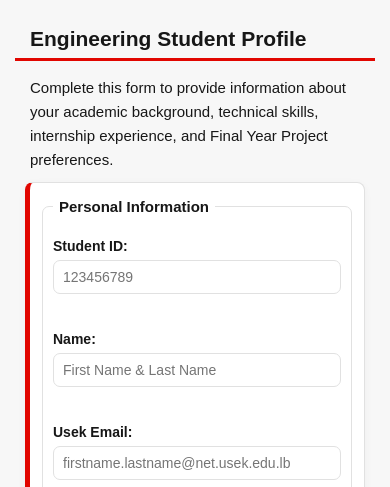
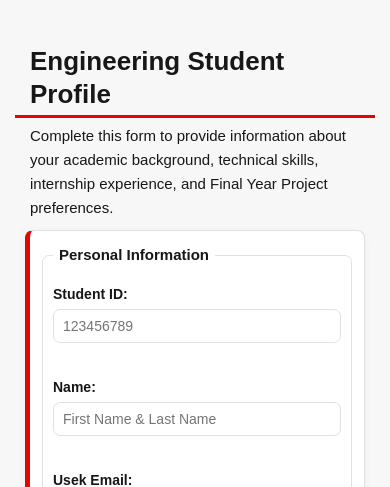
Before and after one commit to Jadfahed224/web-programming-site, a Flask app: page /submit-profile in a window 390 px wide. Shown: the part 191-678 px from the top of the page. Run offline with Flask 3, Linux system fonts and the light colour scheme.

Commit message:
week 4: HTML Form

```diff
--- a/static/form_style.css
+++ b/static/form_style.css
@@ -24,8 +24,9 @@
 }
 
 
-/* Page headings */
-h2 {
+/* Form page heading */
+/* More specific than main h2 in style.css */
+main h2 {
     max-width: var(--container-width);
     margin: 25px auto 6px;
     padding: 0 20px 5px;
@@ -38,8 +39,9 @@ h2 {
 }
 
 
-/* Page description */
-h2 + p {
+/* Form page description */
+/* More specific than main p in style.css */
+main h2 + p {
     max-width: var(--container-width);
     margin: 0 auto 15px;
     padding: 0 20px;
@@ -250,8 +252,9 @@ input[type="reset"]:focus {
 /* Mobile */
 @media (max-width: 700px) {
 
-    /* Page heading */
-    h2 {
+    /* Form page heading */
+    /* More specific than main h2 in style.css */
+    main h2 {
         margin-top: 20px;
         padding: 0 15px 5px;
         font-size: 26px;
@@ -259,8 +262,9 @@ input[type="reset"]:focus {
     }
 
 
-    /* Page description */
-    h2 + p {
+    /* Form page description */
+    /* More specific than main p in style.css */
+    main h2 + p {
         margin-bottom: 10px;
         padding: 0 15px;
         overflow-wrap: anywhere;
```
